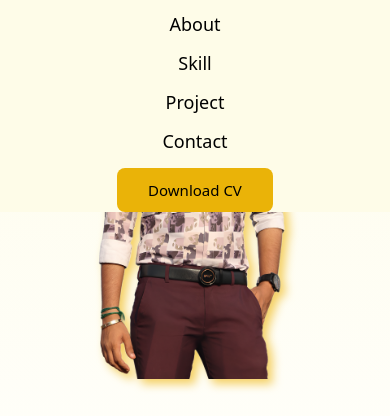
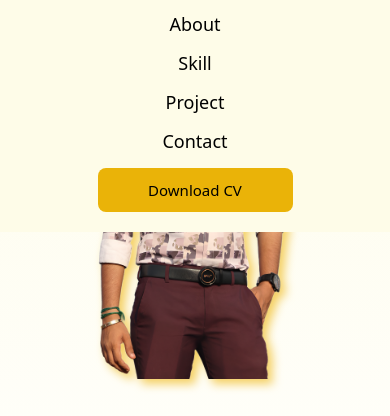
Before and after one commit to Chiraggohil10/My_Portfolio, a plain HTML site: page index.html in a window 390 px wide. Both pictures are taken after a click on the element 350 px from the left and 32 px from the top of the page. Shown: the part 87-503 px from the top of the page. Drawn offline with Linux system fonts and the light colour scheme.

Commit message:
Update button styles and refactor navigation toggle functionality

```diff
--- a/media.css
+++ b/media.css
@@ -41,12 +41,13 @@
     padding: 12px 15px;
     background-color: #eab308;
     border: none;
-    width: 35%;
+    width: 50%;
     position: relative;
-    left: 33%;
+    left: 25%;
     align-items: center;
     border-radius: 0.5rem;
     text-align: center;
+    margin-bottom: 20px;
   }
 
   .btnuy a{
@@ -75,19 +76,6 @@
 @media (max-width: 400px) {
   .logo {
     padding-left: 20px;
-  }
-
-  .btnuy{
-    display: block;
-    padding: 12px 15px;
-    background-color: #eab308;
-    border: none;
-    width: 40%;
-    position: relative;
-    left: 30%;
-    align-items: center;
-    border-radius: 0.5rem;
-    text-align: center;
   }
 }
 
--- a/nav.js
+++ b/nav.js
@@ -2,14 +2,16 @@ const burger = document.querySelector('.burger');
 const navLinks = document.querySelector('.nav');
 const navLinksItems = document.querySelectorAll('.nav a');
 
-burger.addEventListener('click', () => {
+function toggleNav() {
     navLinks.classList.toggle('active');
-});
+}
+
+function closeNav() {
+    navLinks.classList.remove('active');
+}
+
+burger.addEventListener('click', toggleNav);
 
 navLinksItems.forEach(link => {
-    link.addEventListener('click', () => {
-        if (navLinks.classList.contains('active')) {
-            navLinks.classList.remove('active');
-        }
-    });
+    link.addEventListener('click', closeNav);
 });
```
